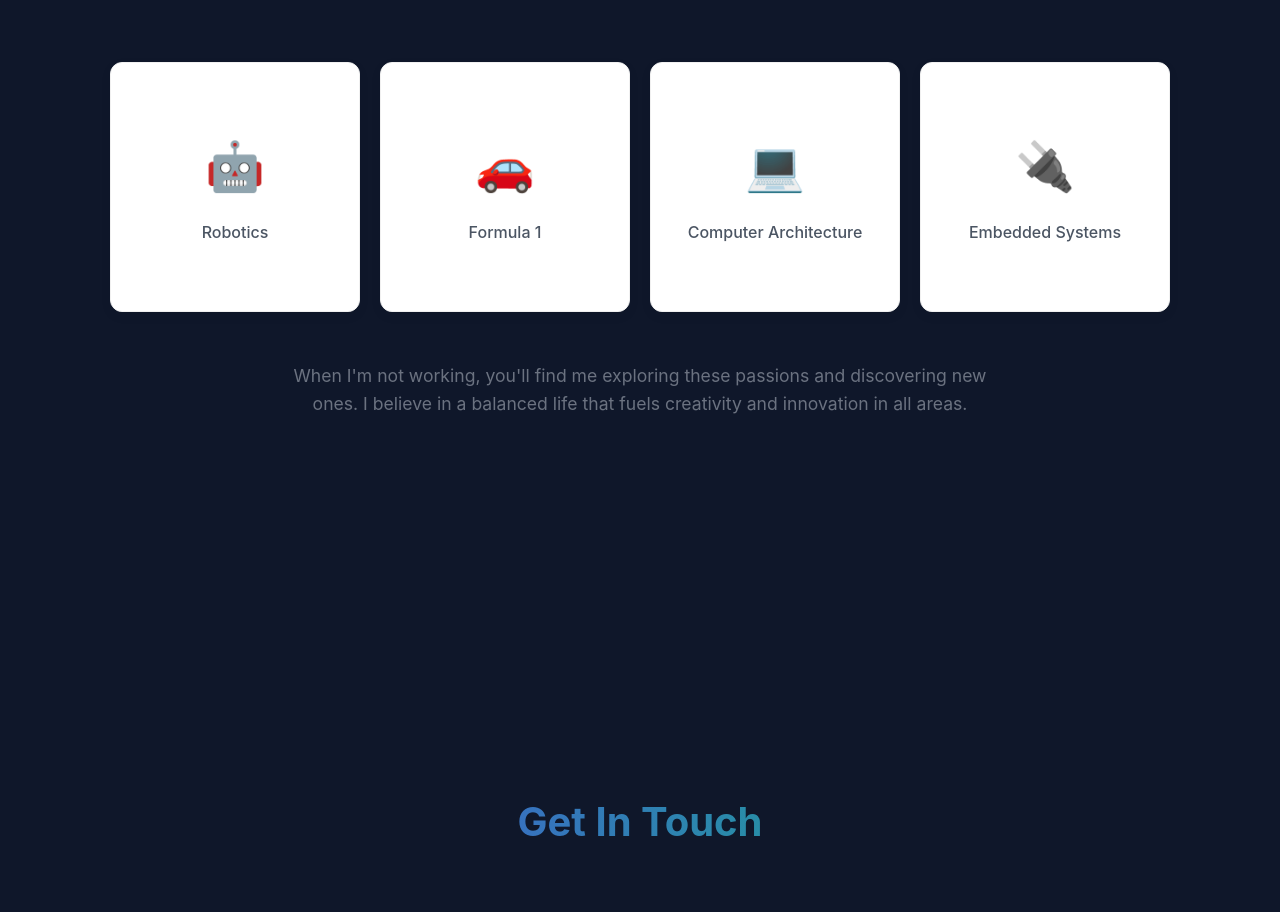
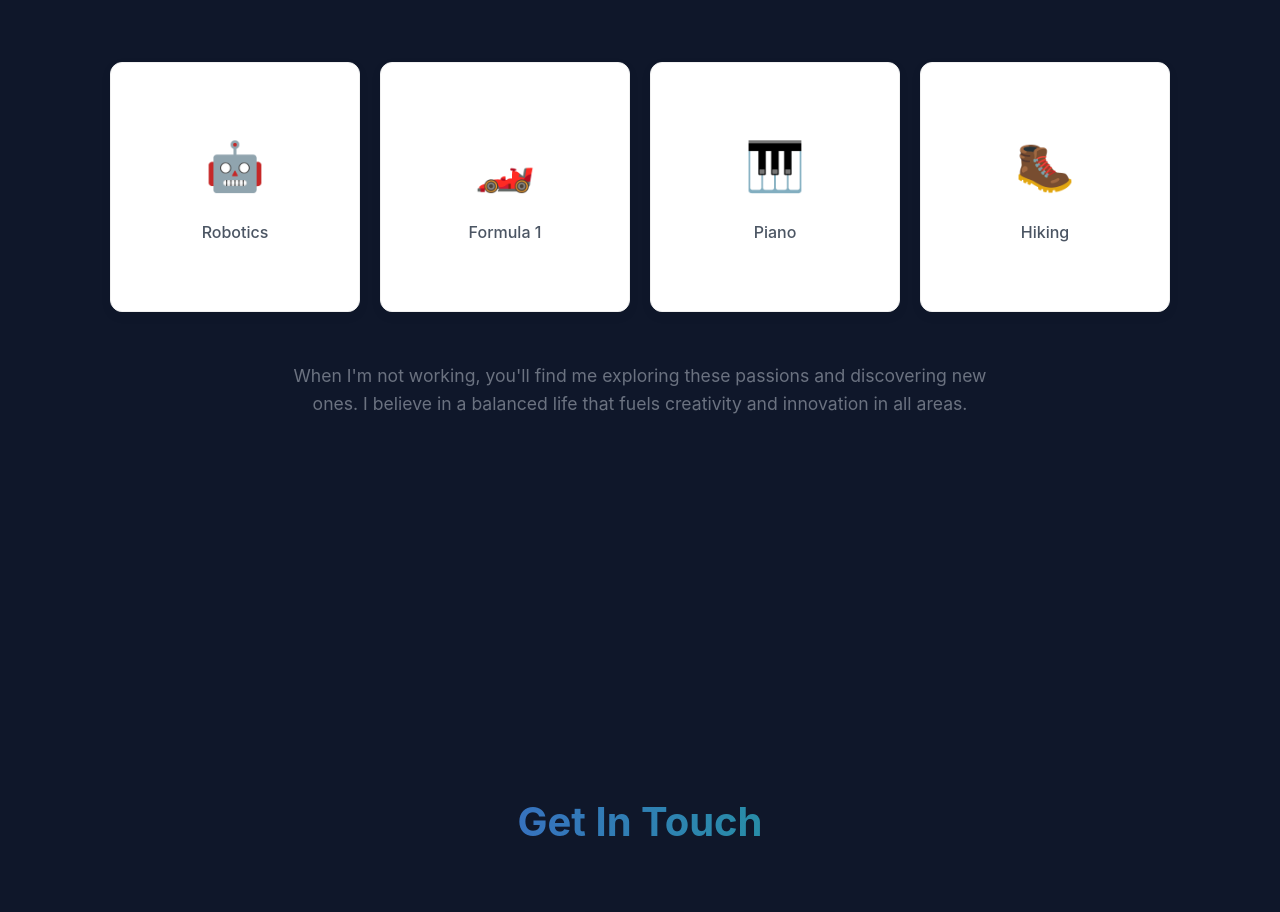
Before and after one commit to sanac17/my-portfolio, a React (Create React App) app: page / in a window 1280 px wide. Shown: the part 3000-3912 px from the top of the page. Built offline with nearby package versions, Linux system fonts and the light colour scheme.

Commit message:
update icons for interests

```diff
--- a/src/components/AboutMe.jsx
+++ b/src/components/AboutMe.jsx
@@ -60,9 +60,9 @@
 
     interests: [
       { name: "Robotics", icon: "🤖" },
-      { name: "Formula 1", icon: "🚗" },
-      { name: "Computer Architecture", icon: "💻" },
-      { name: "Embedded Systems", icon: "🔌" }
+      { name: "Formula 1", icon: "🏎️" },
+      { name: "Piano", icon: "🎹" },
+      { name: "Hiking", icon: "🥾" }
     ],
 
     contact: {
```
